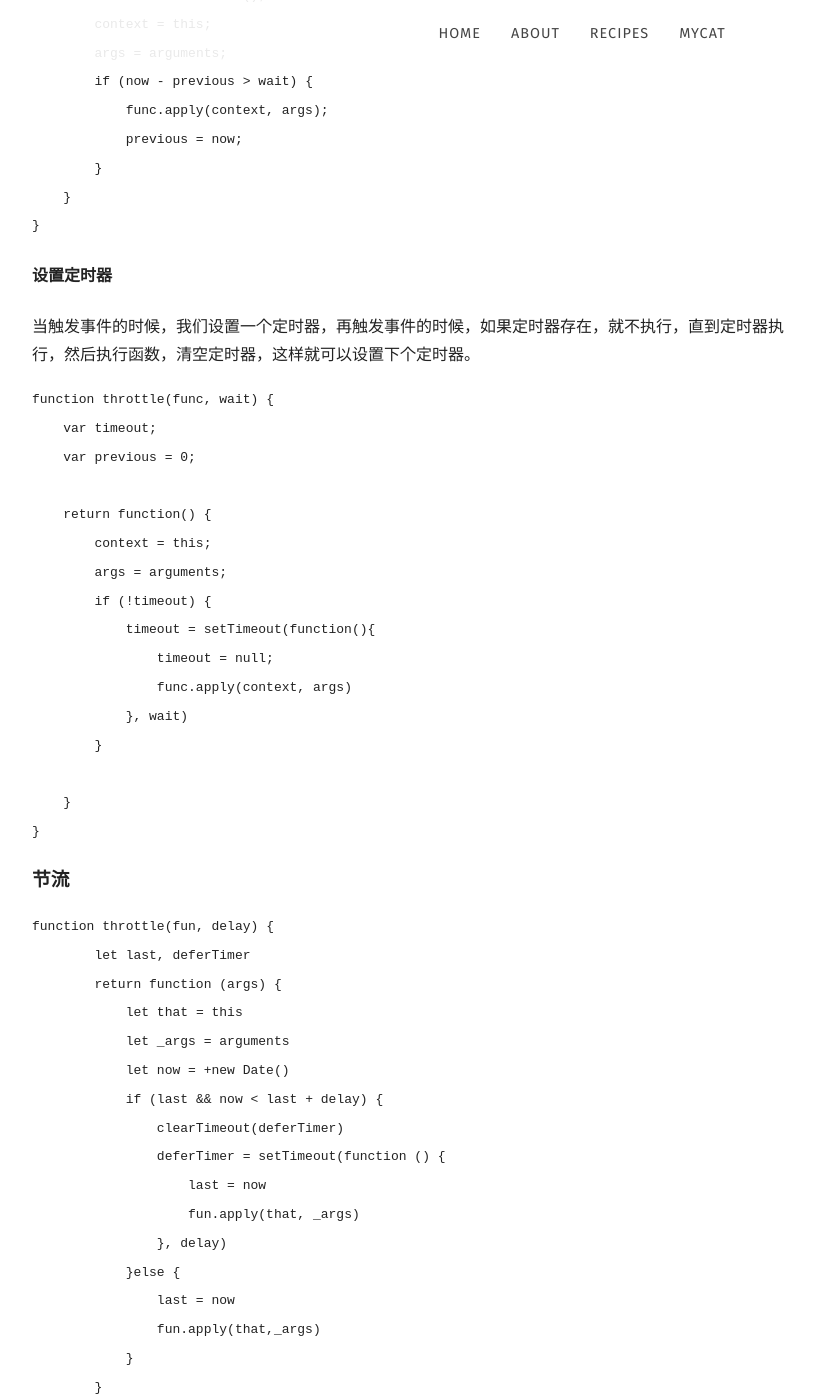
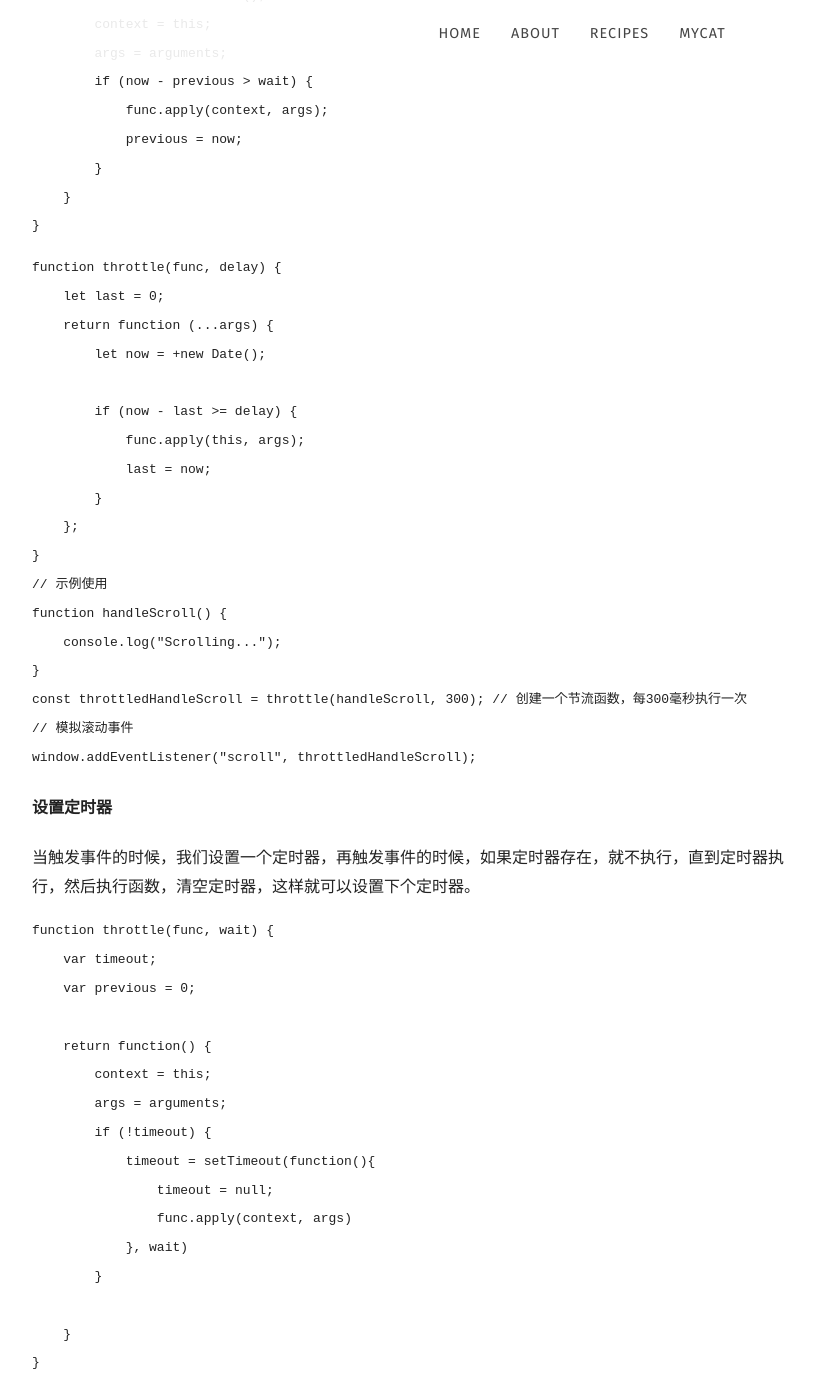
Before and after one commit to shellGrace/shellGrace.github.io, a Jekyll site: the page built from _posts/2022-07-28-防抖节流.md, in a window 1280 px wide and 1400 px high, scrolled down 2262 px. Shown: the whole window, without its empty margins (58-873 px from the left). Built offline with Jekyll 4.4.1, drawn with Linux system fonts in a browser that asks for light colours; nearby versions of some CDN libraries; some web fonts are replaced.

Commit message:
Update 2022-07-28-防抖节流.md

````diff
--- a/_posts/2022-07-28-防抖节流.md
+++ b/_posts/2022-07-28-防抖节流.md
@@ -86,6 +86,27 @@ function throttle(func, wait) {
 }
 ```
 
+```
+function throttle(func, delay) {
+    let last = 0;
+    return function (...args) {
+        let now = +new Date();
+
+        if (now - last >= delay) {
+            func.apply(this, args);
+            last = now;
+        }
+    };
+}
+// 示例使用
+function handleScroll() {
+    console.log("Scrolling...");
+}
+const throttledHandleScroll = throttle(handleScroll, 300); // 创建一个节流函数，每300毫秒执行一次
+// 模拟滚动事件
+window.addEventListener("scroll", throttledHandleScroll);
+```
+
 #### 设置定时器
 当触发事件的时候，我们设置一个定时器，再触发事件的时候，如果定时器存在，就不执行，直到定时器执行，然后执行函数，清空定时器，这样就可以设置下个定时器。
 
@@ -108,28 +129,6 @@ function throttle(func, wait) {
 }
 ```
 
-### 节流
-```javascript
-function throttle(fun, delay) {
-        let last, deferTimer
-        return function (args) {
-            let that = this
-            let _args = arguments
-            let now = +new Date()
-            if (last && now < last + delay) {
-                clearTimeout(deferTimer)
-                deferTimer = setTimeout(function () {
-                    last = now
-                    fun.apply(that, _args)
-                }, delay)
-            }else {
-                last = now
-                fun.apply(that,_args)
-            }
-        }
-    }
-```
-
 ### 结合定时器设置和时间戳版本
 
 https://underscorejs.org/docs/modules/throttle.html
````
